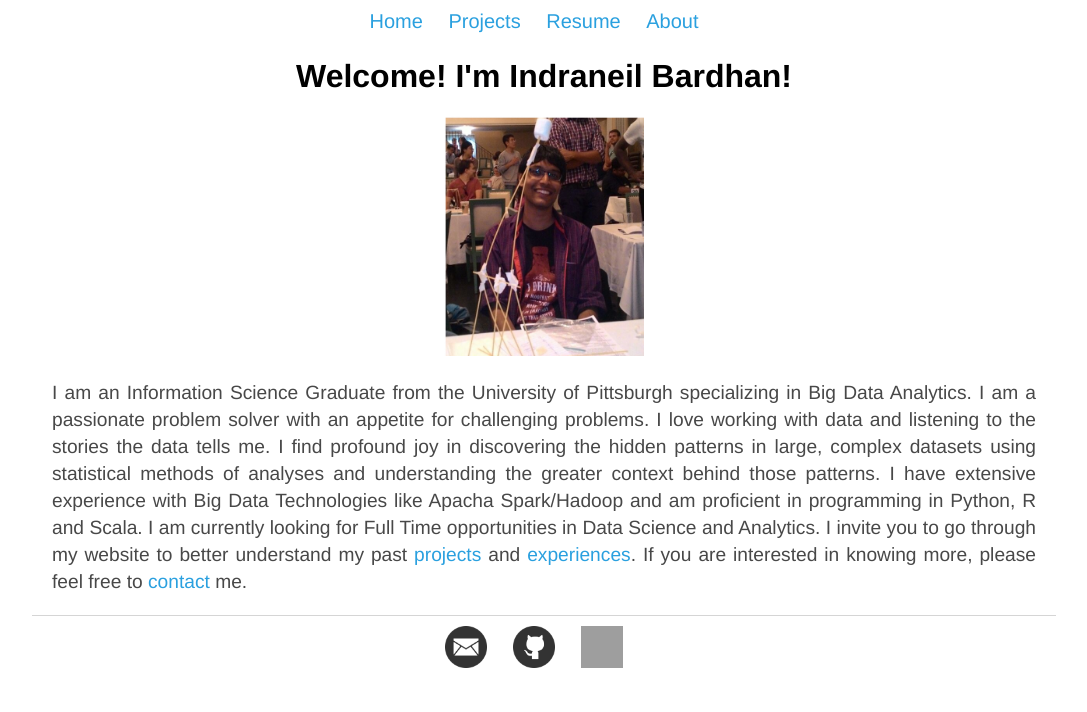
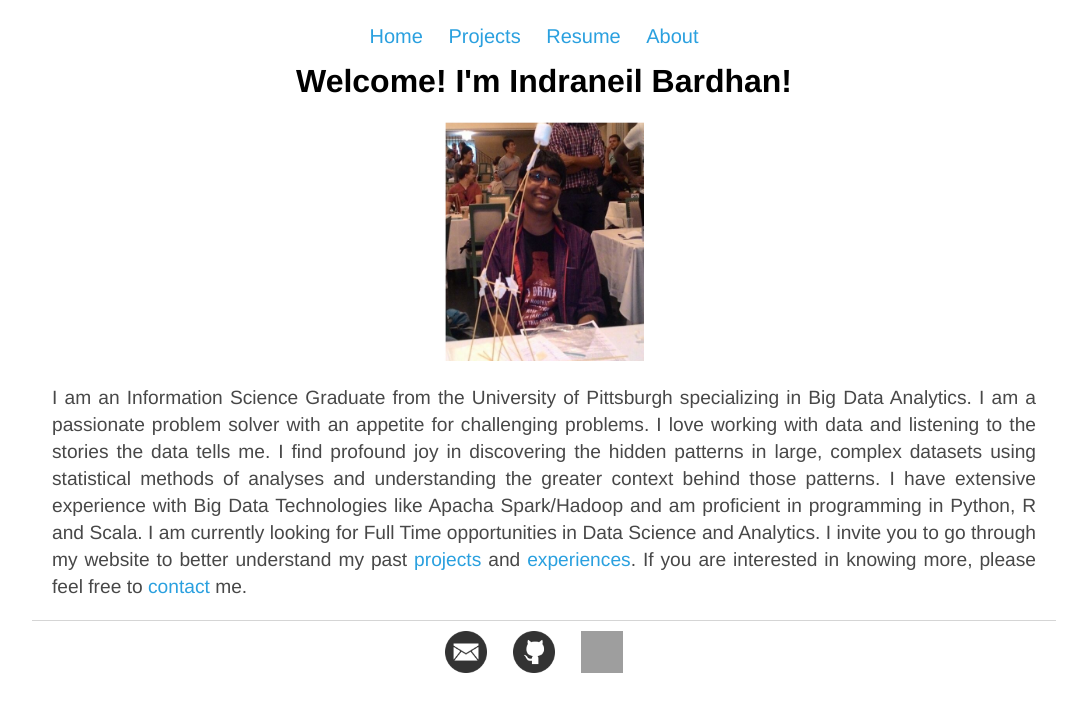
Before and after one commit to NeilBardhan/neilbardhan.github.io, a Jekyll site: the page built from index.html, in a window 1280 px wide. Shown: the top 712 px of the page, without its empty margins (96-1183 px from the left). Built offline with Jekyll 4.4.1, drawn with Linux system fonts in a browser that asks for light colours; grey boxes are pictures that could not be loaded.

Commit message:
Update main.css

```diff
--- a/css/main.css
+++ b/css/main.css
@@ -3,6 +3,11 @@ body {
     padding: 0;
     width: 80%;
     box-sizing:border-box;
+}
+
+nav{
+    margin-top:25px;
+    margin-bottom:-10px;
 }
 
 nav ul, footer ul {
```
